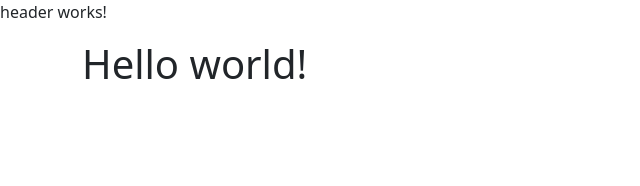
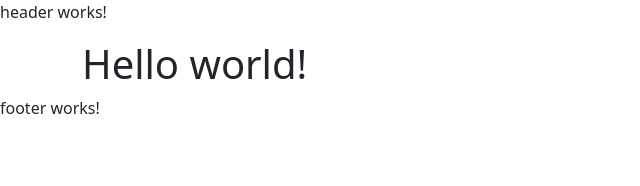
Before and after one commit to adamfehnel/BINGO, an Angular app: page / in a window 1280 px wide. Shown: the top 186 px of the page, without its empty margins (0-640 px from the left). Built offline with nearby package versions, Linux system fonts and the light colour scheme.

Commit message:
Footer component

```diff
--- a/src/app/app.component.html
+++ b/src/app/app.component.html
@@ -5,6 +5,8 @@
 		<div class="container">
 			<h1>Hello world!</h1>
 		</div>
+		<!-- Footer Component -->
+		<app-footer></app-footer>
 	</div>
 </main>
 
--- /dev/null
+++ b/src/app/footer/footer.component.html
@@ -0,0 +1 @@
+<p>footer works!</p>
```
Also changed, not shown: src/app/app.component.ts (+7 -1 lines), src/app/footer/footer.component.ts (added, +12 -0 lines), src/app/footer/footer.component.scss (added), 1 other file (tests, documents, lock files or other folders).
